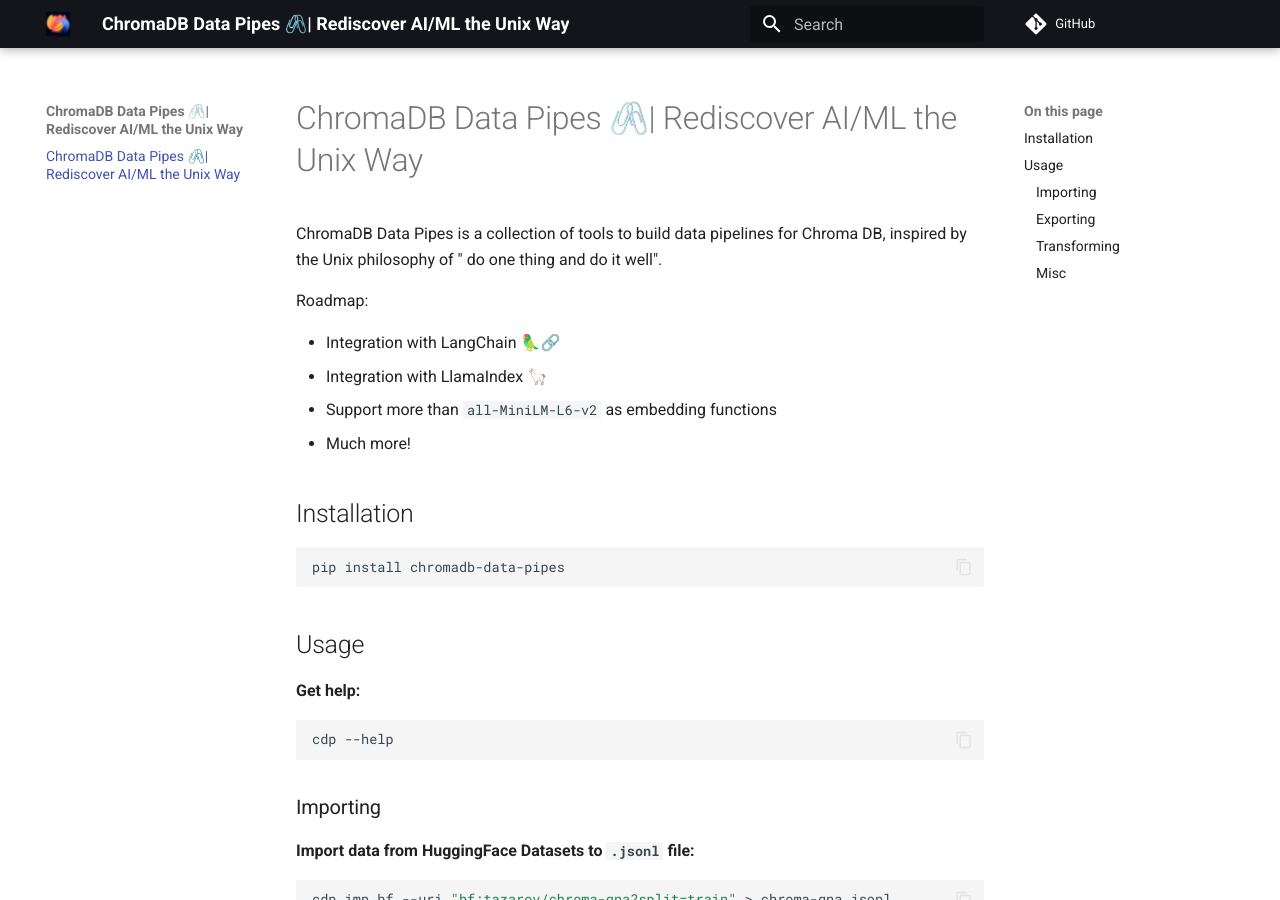
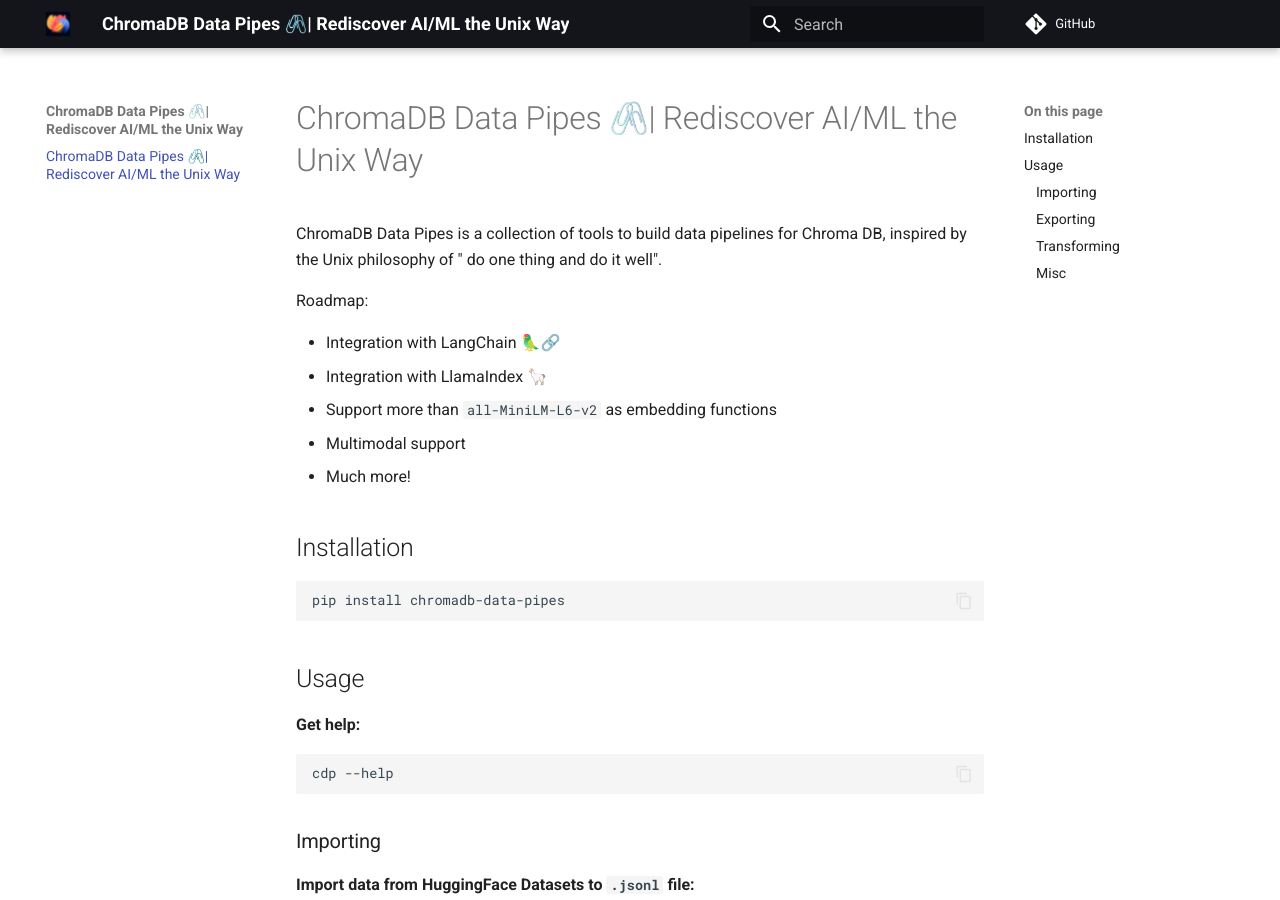
Before and after one commit to amikos-tech/chromadb-data-pipes, an MkDocs documentation site: the page built from docs/index.md, in a window 1280 px wide and 900 px high. Built offline with MkDocs 1.6.1 and Material for MkDocs 9.7.7, drawn with Linux system fonts in a browser that asks for light colours; comment, search, counter and statistics services are not loaded.

Commit message:
docs: Updating Roadmap

```diff
--- a/docs/index.md
+++ b/docs/index.md
@@ -8,6 +8,7 @@
 - Integration with LangChain 🦜🔗
 - Integration with LlamaIndex 🦙
 - Support more than `all-MiniLM-L6-v2` as embedding functions
+- Multimodal support
 - Much more!
 
 ## Installation
```
Also changed, not shown: README.md (+1 -0 lines).
